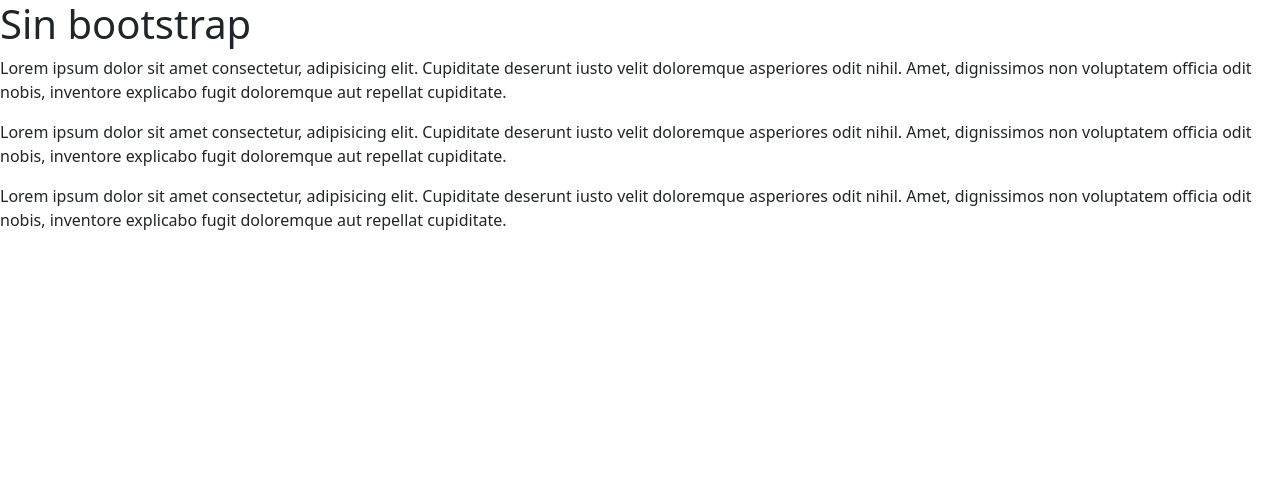
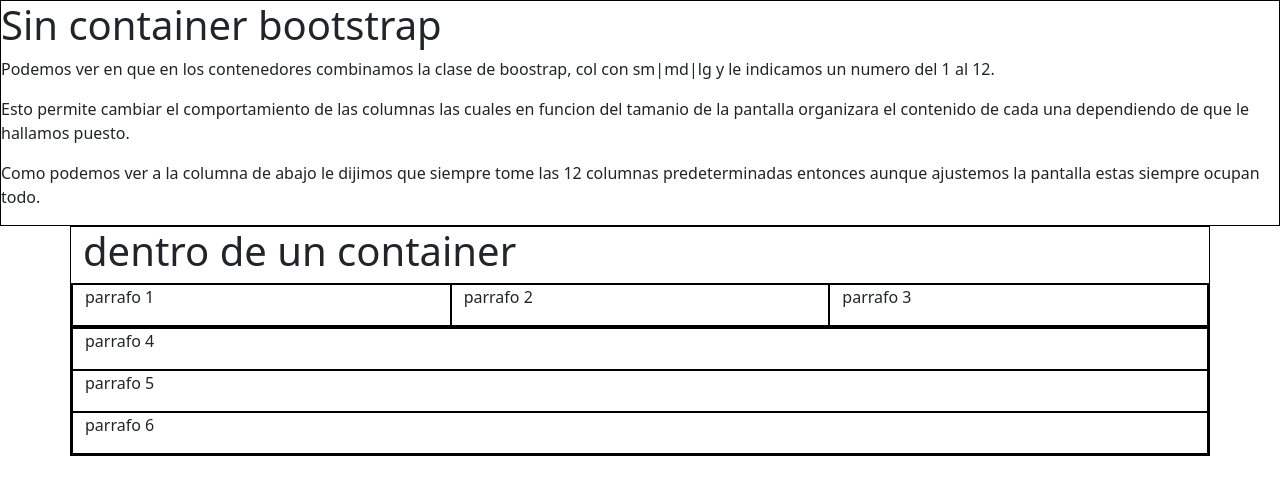
Before and after one commit to lucas-isaac-soto/bootstrap-guia, a plain HTML site: page conociendo-elementos/3-filas-columnas/indext.html in a window 1280 px wide. Drawn offline with nearby package versions, Linux system fonts and the light colour scheme.

Commit message:
ejemplo rows y cols

```diff
--- a/conociendo-elementos/3-filas-columnas/indext.html
+++ b/conociendo-elementos/3-filas-columnas/indext.html
@@ -1,20 +1,56 @@
 <!DOCTYPE html>
 <html lang="en">
-<head>
-    <meta charset="UTF-8">
-    <meta name="viewport" content="width=device-width, initial-scale=1.0">
+  <head>
+    <meta charset="UTF-8" />
+    <meta name="viewport" content="width=device-width, initial-scale=1.0" />
     <title>Filas y Columnas</title>
-    <link href="https://cdn.jsdelivr.net/npm/bootstrap@5.3.2/dist/css/bootstrap.min.css" rel="stylesheet" integrity="sha384-T3c6CoIi6uLrA9TneNEoa7RxnatzjcDSCmG1MXxSR1GAsXEV/Dwwykc2MPK8M2HN" crossorigin="anonymous">
-</head>
-<body>
+    <link
+      href="https://cdn.jsdelivr.net/npm/bootstrap@5.3.2/dist/css/bootstrap.min.css"
+      rel="stylesheet"
+      integrity="sha384-T3c6CoIi6uLrA9TneNEoa7RxnatzjcDSCmG1MXxSR1GAsXEV/Dwwykc2MPK8M2HN"
+      crossorigin="anonymous"
+    />
+    <style>
+      div {
+        border: 1px solid black;
+      }
+    </style>
+  </head>
+  <body>
     <div>
-        <h1>Sin bootstrap</h1>
-        <p>Lorem ipsum dolor sit amet consectetur, adipisicing elit. Cupiditate deserunt iusto velit doloremque asperiores odit nihil. Amet, dignissimos non voluptatem officia odit nobis, inventore explicabo fugit doloremque aut repellat cupiditate.</p>
-        <p>Lorem ipsum dolor sit amet consectetur, adipisicing elit. Cupiditate deserunt iusto velit doloremque asperiores odit nihil. Amet, dignissimos non voluptatem officia odit nobis, inventore explicabo fugit doloremque aut repellat cupiditate.</p>
-        <p>Lorem ipsum dolor sit amet consectetur, adipisicing elit. Cupiditate deserunt iusto velit doloremque asperiores odit nihil. Amet, dignissimos non voluptatem officia odit nobis, inventore explicabo fugit doloremque aut repellat cupiditate.</p>
+      <h1>Sin container bootstrap</h1>
+      <p>
+        Podemos ver en que en los contenedores combinamos la clase de boostrap,
+        col con sm|md|lg y le indicamos un numero del 1 al 12.
+      </p>
+      <p>
+        Esto permite cambiar el comportamiento de las columnas las cuales en
+        funcion del tamanio de la pantalla organizara el contenido de cada una
+        dependiendo de que le hallamos puesto.
+      </p>
+      <p>
+        Como podemos ver a la columna de abajo le dijimos que siempre tome las
+        12 columnas predeterminadas entonces aunque ajustemos la pantalla estas
+        siempre ocupan todo.
+      </p>
     </div>
     <div class="container">
+      <h1>dentro de un container</h1>
+      <div class="row">
+        <div class="col-sm-6 col-md-12 col-lg-4"><p>parrafo 1</p></div>
 
+        <div class="col-sm-6 col-md-6 col-lg-4"><p>parrafo 2</p></div>
+
+        <div class="col-sm-12 col-md-6 col-lg-4"><p>parrafo 3</p></div>
+      </div>
+
+      <div class="row">
+        <div class="col-sm-12 col-md-12 col-lg-12"><p>parrafo 4</p></div>
+
+        <div class="col-sm-12 col-md-12 col-lg-12"><p>parrafo 5</p></div>
+
+        <div class="col-sm-12 col-md-12 col-lg-12"><p>parrafo 6</p></div>
+      </div>
     </div>
-</body>
+  </body>
 </html>
```
